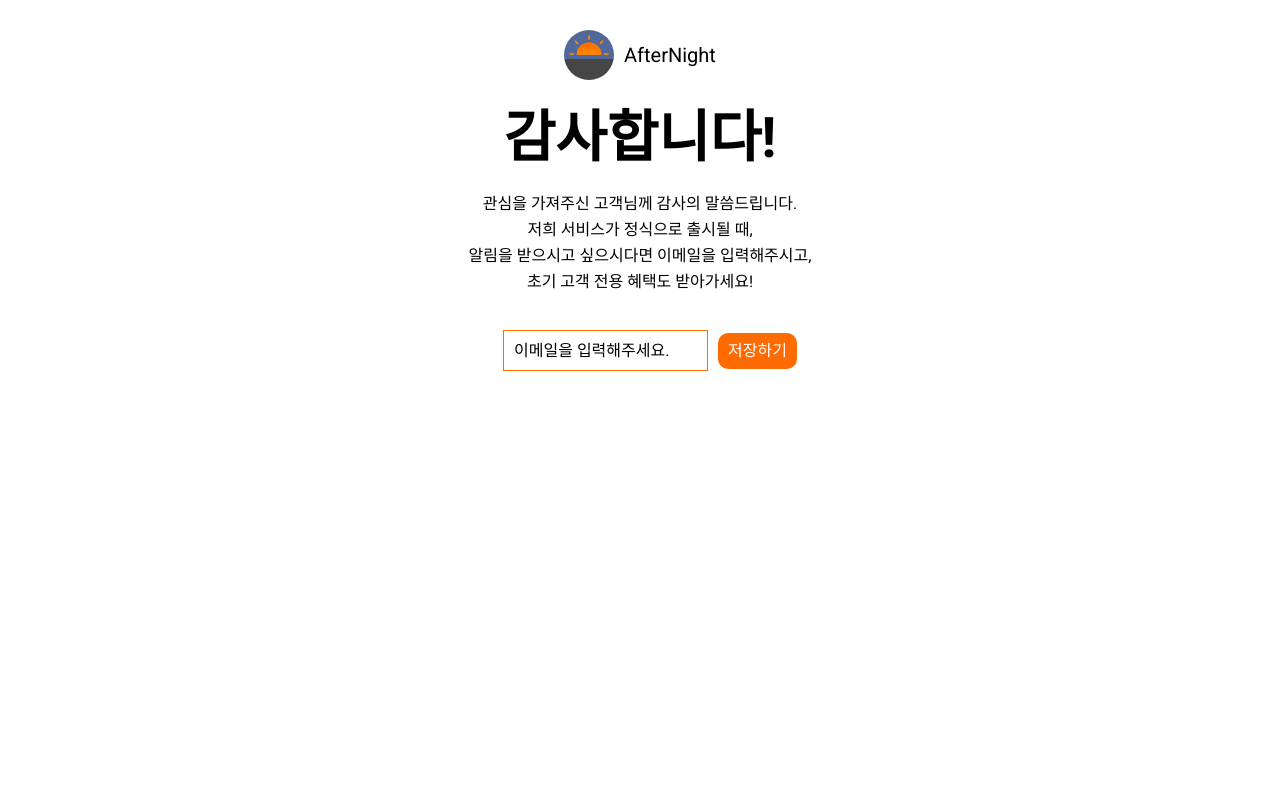
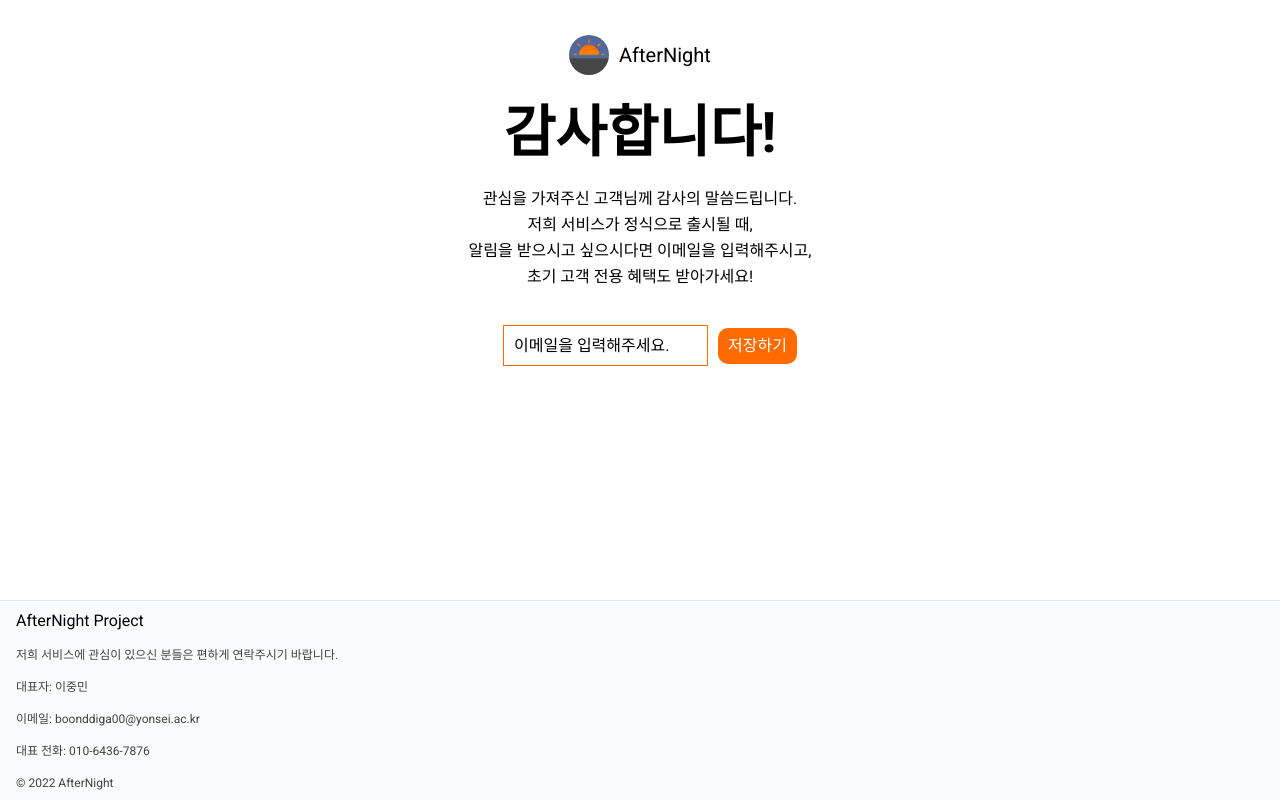
Before and after one commit to boonddiga00/coldbrew-pretotype, a Next.js app: page /emailForm in a window 1280 px wide. Shown: the part 200-1000 px from the top of the page. Before the commit the page ends 800 px from the top, so only its background shows below. Built offline with nearby package versions, Linux system fonts and the light colour scheme.

Commit message:
Add Footer & Google Analytics

```diff
--- a/components/GoToEmail.tsx
+++ b/components/GoToEmail.tsx
@@ -1,6 +1,6 @@
 import Link from "next/link";
 import styled from "styled-components";
-import { TitleText } from "./interfaces/TextInterfaces";
+import { DescriptionText, TitleText } from "./interfaces/TextInterfaces";
 import ScrollDown from "./ScrollDown";
 
 const Container = styled.div`
@@ -41,6 +41,7 @@ const GoToEmail = ({ title, description }: IGoToEmailProps) => {
   return (
     <Container>
       <Title>{title}</Title>
+      <DescriptionText>{description}</DescriptionText>
       <Links>
         <Link href="/emailForm">
           <a>이메일 적고 혜택 받아가기 &rarr;</a>
--- /dev/null
+++ b/components/interfaces/Footer.tsx
@@ -0,0 +1,36 @@
+import { useRouter } from "next/router";
+import styled from "styled-components";
+
+const Container = styled.footer`
+  width: 100%;
+  height: 200px;
+  background-color: #fafbfc;
+  border-top: 1px solid #e4e8eb;
+  display: flex;
+  flex-direction: column;
+  justify-content: center;
+  padding: 16px;
+  gap: 20px;
+  span {
+    font-size: 12px;
+    color: #424242;
+  }
+`;
+
+const Footer = () => {
+  const router = useRouter();
+  return router.pathname === "/" ? null : (
+    <Container>
+      <div>AfterNight Project</div>
+      <span>
+        저희 서비스에 관심이 있으신 분들은 편하게 연락주시기 바랍니다.
+      </span>
+      <span>대표자: 이중민</span>
+      <span>이메일: boonddiga00@yonsei.ac.kr</span>
+      <span>대표 전화: 010-6436-7876</span>
+      <span>&copy; 2022 AfterNight</span>
+    </Container>
+  );
+};
+
+export default Footer;
--- a/components/interfaces/Layout.tsx
+++ b/components/interfaces/Layout.tsx
@@ -1,9 +1,11 @@
 import Head from "next/head";
+import Script from "next/script";
 import { ReactNode, useEffect } from "react";
 import { createGlobalStyle, ThemeProvider } from "styled-components";
 import reset from "styled-reset";
 import { myTheme } from "../../styles/theme";
 import Header from "../Header";
+import Footer from "./Footer";
 
 const GlobalStyle = createGlobalStyle`
   ${reset}
@@ -20,7 +22,7 @@ const GlobalStyle = createGlobalStyle`
     all: unset;
     cursor: pointer;
   }
-  main {
+  section {
     max-width: 1200px;
     margin: 0 auto;
   }
@@ -48,10 +50,22 @@ const Layout = ({ children }: LayoutProps) => {
           content="직장인들을 위한 콜드브루 정기구독 서비스"
         />
       </Head>
+      <Script
+        src="https://www.googletagmanager.com/gtag/js?id=G-EXGLXT8ZD7"
+        strategy="afterInteractive"
+      ></Script>
+      <Script id="google-analytics" strategy="afterInteractive">
+        {`window.dataLayer = window.dataLayer || [];
+  function gtag(){dataLayer.push(arguments);}
+  gtag('js', new Date());
+
+  gtag('config', 'G-EXGLXT8ZD7');`}
+      </Script>
       <ThemeProvider theme={myTheme}>
         <GlobalStyle />
         <Header />
         <main>{children}</main>
+        <Footer />
       </ThemeProvider>
     </>
   );
--- a/components/interfaces/Logo.tsx
+++ b/components/interfaces/Logo.tsx
@@ -8,8 +8,8 @@ const Container = styled.div`
 `;
 
 const LogoIcon = styled.img`
-  width: 50px;
-  height: 50px;
+  width: 40px;
+  height: 40px;
   border-radius: 50%;
 `;
 
--- a/components/interfaces/Section.tsx
+++ b/components/interfaces/Section.tsx
@@ -5,7 +5,7 @@ const Container = styled.section<ISectionProps>`
   padding: ${({ verticalPadding }) =>
     `${verticalPadding ? verticalPadding : 0}`};
   @media screen and (max-width: 800px) {
-    padding: 0 16px;
+    padding: ${({ verticalPadding }) => `${verticalPadding ? "16px" : 0}`};
   }
 `;
 
--- a/pages/emailForm.tsx
+++ b/pages/emailForm.tsx
@@ -56,6 +56,7 @@ const Input = styled.input`
 
 const SubmitInput = styled.input`
   all: unset;
+  cursor: pointer;
   padding: 10px 10px;
   background-color: ${({ theme }) => theme.orangeColor};
   margin-left: 10px;
```
Also changed, not shown: pages/index.tsx (+2 -8 lines).
